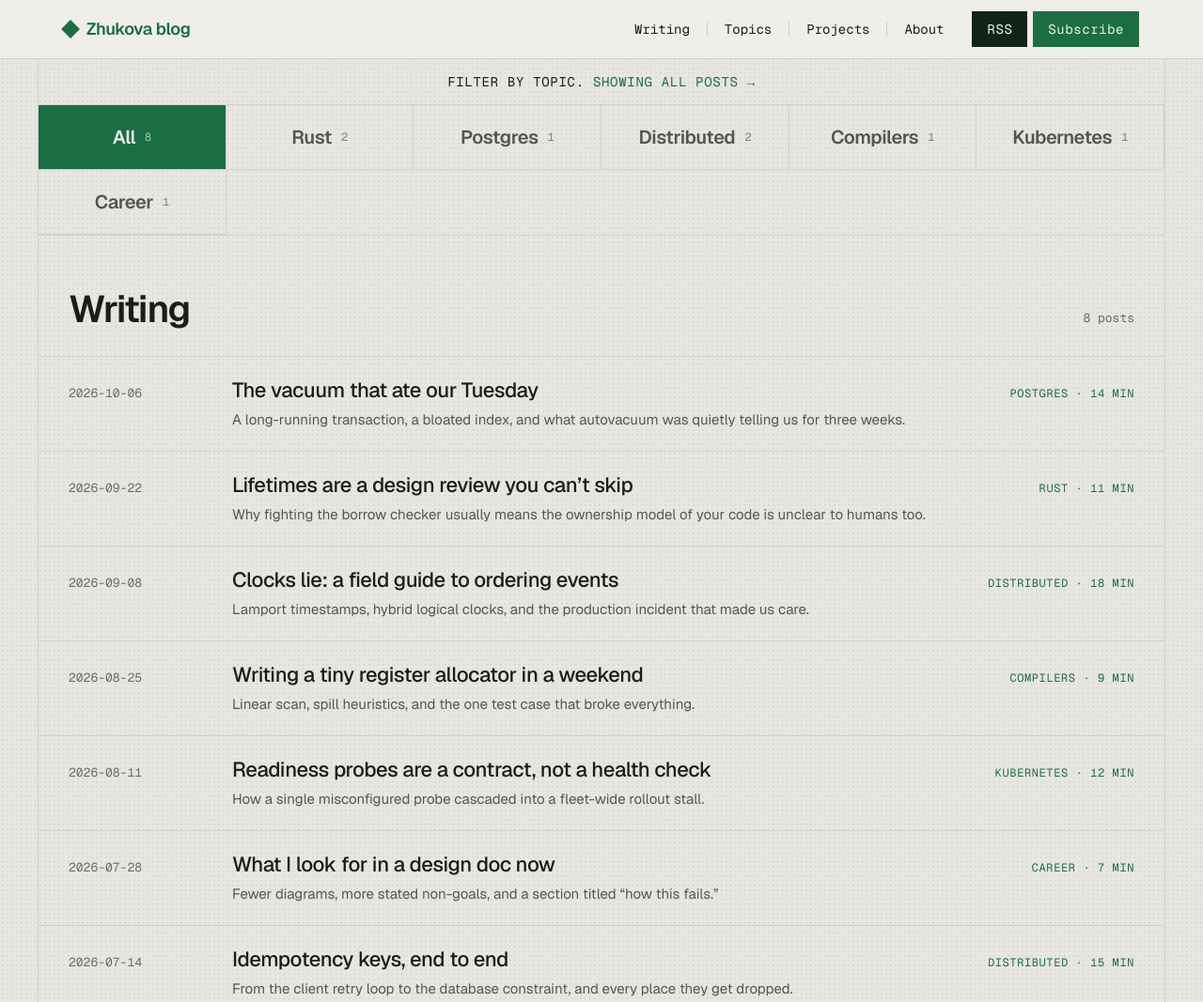
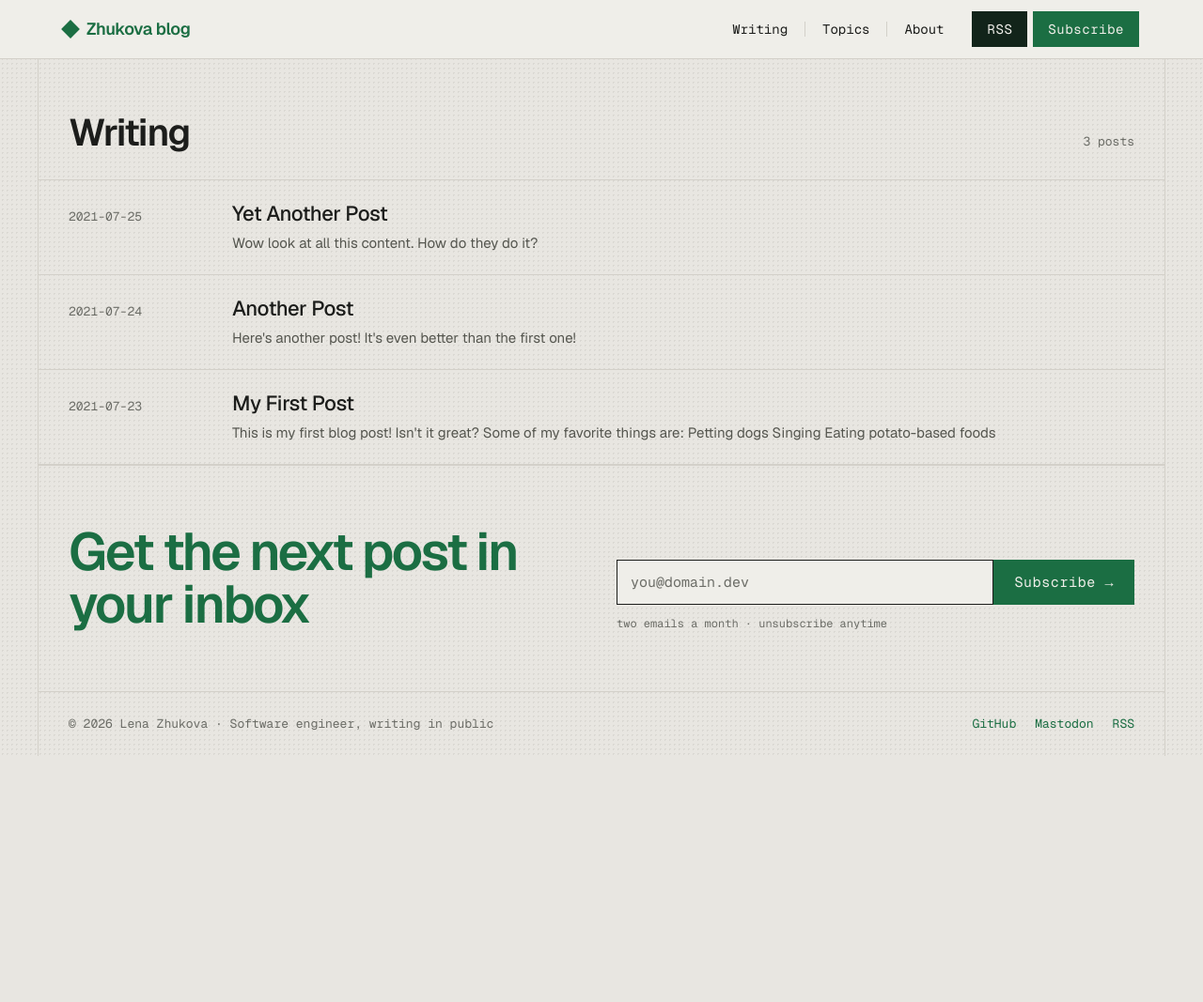
Before and after one commit to zhukovka/zhukovka.github.io, a Gatsby site: page /posts in a window 1280 px wide. Shown: the top 1067 px of the page at 94% size. After the commit the page ends 805 px from the top, so only its background shows below. Built offline with nearby package versions, Linux system fonts and the light colour scheme; Gatsby itself is replaced by a stand-in of ours.

Commit message:
Render MDX posts on the posts and home pages
- Query MDX posts via a shared PostSummary fragment, run from the
  index and posts page queries; PostBrowser takes them as `posts`
- PostListItem and PostCard read GraphQL nodes directly and link to
  /<slug>; remove the sample data in src/data
- Add post page at src/pages/{mdx.frontmatter__slug}.tsx
- Declare optional `tag` and `read` frontmatter fields in gatsby-node.ts
- Point the header "Writing" link at /posts
- Add frontmatter and content to the sample posts in blog/

Co-Authored-By: Claude Sonnet 5.5 <noreply@anthropic.com>

```diff
--- a/blog/post-one.mdx
+++ b/blog/post-one.mdx
@@ -0,0 +1,13 @@
+---
+title: "My First Post"
+date: "2021-07-23"
+slug: "my-first-post"
+---
+
+This is my first blog post! Isn't it *great*?
+
+Some of my **favorite** things are:
+
+* Petting dogs
+* Singing
+* Eating potato-based foods
--- a/blog/post-three.mdx
+++ b/blog/post-three.mdx
@@ -0,0 +1,7 @@
+---
+title: "Another Post"
+date: "2021-07-24"
+slug: "another-post"
+---
+
+Here's another post! It's even better than the first one!
--- a/blog/post-two.mdx
+++ b/blog/post-two.mdx
@@ -0,0 +1,7 @@
+---
+title: "Yet Another Post"
+date: "2021-07-25"
+slug: "yet-another-post"
+---
+
+Wow look at all this content. How do they do it?
--- /dev/null
+++ b/gatsby-node.ts
@@ -0,0 +1,12 @@
+import type { GatsbyNode } from 'gatsby'
+
+// Optional frontmatter fields the design uses. Declaring them keeps GraphQL
+// queries valid even when no post sets them yet.
+export const createSchemaCustomization: GatsbyNode['createSchemaCustomization'] = ({ actions }) => {
+  actions.createTypes(`
+    type MdxFrontmatter {
+      tag: String
+      read: String
+    }
+  `)
+}
--- a/src/components/Header.tsx
+++ b/src/components/Header.tsx
@@ -3,9 +3,8 @@ import { Link } from 'gatsby'
 import { Button } from './Button'
 
 const NAV = [
-  { label: 'Writing', href: '/#writing' },
+  { label: 'Writing', href: '/posts' },
   { label: 'Topics', href: '/#topics' },
-  { label: 'Projects', href: '#' },
   { label: 'About', href: '#' },
 ]
 
--- a/src/components/PostBrowser.tsx
+++ b/src/components/PostBrowser.tsx
@@ -1,23 +1,32 @@
 import React from 'react'
-import { ALL_TOPICS, POSTS, TOPICS } from '../data/posts'
+import { graphql } from 'gatsby'
 import { SectionHeader } from './SectionHeader'
 import { TopicTab } from './TopicTab'
 import { PostListItem } from './PostListItem'
 import { PostCard } from './PostCard'
 
+const ALL_TOPICS = 'All'
+
 interface PostBrowserProps {
   layout?: 'list' | 'grid'
+  posts: ReadonlyArray<Queries.PostSummaryFragment>
 }
 
 /** Topic filter + post feed. Owns the selected-topic state. */
-export function PostBrowser({ layout = 'list' }: PostBrowserProps) {
+export function PostBrowser({ posts, layout = 'list' }: PostBrowserProps) {
   const [topic, setTopic] = React.useState(ALL_TOPICS)
 
-  const posts = topic === ALL_TOPICS ? POSTS : POSTS.filter((p) => p.tag === topic)
-  const countLabel = `${posts.length} ${posts.length === 1 ? 'post' : 'posts'}`
+  const topics = [
+    ALL_TOPICS,
+    ...new Set(posts.flatMap((p) => p.frontmatter?.tag ?? [])),
+  ]
+  const visible =
+    topic === ALL_TOPICS ? posts : posts.filter((p) => p.frontmatter?.tag === topic)
+  const countLabel = `${visible.length} ${visible.length === 1 ? 'post' : 'posts'}`
 
   return (
     <>
+      {topics.length > 1 && (
         <section id="topics" className="scroll-mt-16 border-b border-line">
           <div className="border-b border-line px-6 py-3.5 text-center font-mono text-sm tracking-caps uppercase">
             Filter by topic.{' '}
@@ -26,30 +35,35 @@ export function PostBrowser({ layout = 'list' }: PostBrowserProps) {
             </span>
           </div>
           <div className="grid grid-cols-[repeat(auto-fit,minmax(180px,1fr))]">
-          {TOPICS.map((name) => (
+            {topics.map((name) => (
               <TopicTab
                 key={name}
                 name={name}
-              count={name === ALL_TOPICS ? POSTS.length : POSTS.filter((p) => p.tag === name).length}
+                count={
+                  name === ALL_TOPICS
+                    ? posts.length
+                    : posts.filter((p) => p.frontmatter?.tag === name).length
+                }
                 active={name === topic}
                 onSelect={() => setTopic(name)}
               />
             ))}
           </div>
         </section>
+      )}
 
       <section id="writing" className="scroll-mt-16 border-b border-line">
         <SectionHeader title="Writing" meta={countLabel} />
         {layout === 'list' ? (
           <div className="border-t border-line">
-            {posts.map((p) => (
-              <PostListItem key={p.title} {...p} />
+            {visible.map((post) => (
+              <PostListItem key={post.id} post={post} />
             ))}
           </div>
         ) : (
           <div className="grid grid-cols-[repeat(auto-fill,minmax(300px,1fr))] border-t border-line">
-            {posts.map((p) => (
-              <PostCard key={p.title} {...p} />
+            {visible.map((post) => (
+              <PostCard key={post.id} post={post} />
             ))}
           </div>
         )}
@@ -57,3 +71,18 @@ export function PostBrowser({ layout = 'list' }: PostBrowserProps) {
     </>
   )
 }
+
+/** Shared by the pages that render <PostBrowser>; spread into their page queries. */
+export const postSummaryFragment = graphql`
+  fragment PostSummary on Mdx {
+    id
+    excerpt
+    frontmatter {
+      title
+      date(formatString: "YYYY-MM-DD")
+      slug
+      tag
+      read
+    }
+  }
+`
--- a/src/components/PostCard.tsx
+++ b/src/components/PostCard.tsx
@@ -1,11 +1,12 @@
 import React from 'react'
+import { Link } from 'gatsby'
 import { MonoText } from './MonoText'
-import type { Post } from '../data/posts'
 
-export function PostCard({ date, tag, title, dek }: Post) {
+export function PostCard({ post }: { post: Queries.PostSummaryFragment }) {
+  const { title, date, slug, tag } = post.frontmatter ?? {}
   return (
-    <a
-      href="#"
+    <Link
+      to={`/${slug}`}
       className="flex min-h-60 flex-col gap-3.5 border-r border-b border-line p-7 transition-colors hover:bg-surface"
     >
       <span className="flex justify-between">
@@ -13,7 +14,7 @@ export function PostCard({ date, tag, title, dek }: Post) {
         <MonoText size="xs" caps>{date}</MonoText>
       </span>
       <span className="text-2xl font-medium leading-tight tracking-title text-pretty">{title}</span>
-      <span className="mt-auto text-[15px] leading-normal text-ink-soft text-pretty">{dek}</span>
-    </a>
+      <span className="mt-auto text-[15px] leading-normal text-ink-soft text-pretty">{post.excerpt}</span>
+    </Link>
   )
 }
--- a/src/components/PostListItem.tsx
+++ b/src/components/PostListItem.tsx
@@ -1,21 +1,22 @@
 import React from 'react'
+import { Link } from 'gatsby'
 import { MonoText } from './MonoText'
-import type { Post } from '../data/posts'
 
-export function PostListItem({ date, tag, read, title, dek }: Post) {
+export function PostListItem({ post }: { post: Queries.PostSummaryFragment }) {
+  const { title, date, slug, tag, read } = post.frontmatter ?? {}
   return (
-    <a
-      href="#"
+    <Link
+      to={`/${slug}`}
       className="grid grid-cols-1 items-baseline gap-2 border-b border-line px-8 py-[22px] transition-colors hover:bg-surface md:grid-cols-[minmax(96px,150px)_minmax(0,1fr)_auto] md:gap-6"
     >
       <MonoText>{date}</MonoText>
       <span className="flex flex-col gap-1.5">
         <span className="text-[22px] font-medium leading-tight tracking-title text-pretty">{title}</span>
-        <span className="text-[15px] leading-normal text-ink-soft text-pretty">{dek}</span>
+        <span className="text-[15px] leading-normal text-ink-soft text-pretty">{post.excerpt}</span>
       </span>
       <MonoText size="xs" caps tone="brand" className="whitespace-nowrap">
-        {tag} · {read}
+        {[tag, read].filter(Boolean).join(' · ')}
       </MonoText>
-    </a>
+    </Link>
   )
 }
--- a/src/data/posts.ts
+++ /dev/null
@@ -1,22 +0,0 @@
-export interface Post {
-  date: string
-  tag: string
-  read: string
-  title: string
-  dek: string
-}
-
-export const POSTS: Post[] = [
-  { date: '2026-10-06', tag: 'Postgres', read: '14 min', title: 'The vacuum that ate our Tuesday', dek: 'A long-running transaction, a bloated index, and what autovacuum was quietly telling us for three weeks.' },
-  { date: '2026-09-22', tag: 'Rust', read: '11 min', title: 'Lifetimes are a design review you can’t skip', dek: 'Why fighting the borrow checker usually means the ownership model of your code is unclear to humans too.' },
-  { date: '2026-09-08', tag: 'Distributed', read: '18 min', title: 'Clocks lie: a field guide to ordering events', dek: 'Lamport timestamps, hybrid logical clocks, and the production incident that made us care.' },
-  { date: '2026-08-25', tag: 'Compilers', read: '9 min', title: 'Writing a tiny register allocator in a weekend', dek: 'Linear scan, spill heuristics, and the one test case that broke everything.' },
-  { date: '2026-08-11', tag: 'Kubernetes', read: '12 min', title: 'Readiness probes are a contract, not a health check', dek: 'How a single misconfigured probe cascaded into a fleet-wide rollout stall.' },
-  { date: '2026-07-28', tag: 'Career', read: '7 min', title: 'What I look for in a design doc now', dek: 'Fewer diagrams, more stated non-goals, and a section titled “how this fails.”' },
-  { date: '2026-07-14', tag: 'Distributed', read: '15 min', title: 'Idempotency keys, end to end', dek: 'From the client retry loop to the database constraint, and every place they get dropped.' },
-  { date: '2026-06-30', tag: 'Rust', read: '10 min', title: 'Async cancellation is a footgun with a manual', dek: 'Dropping a future mid-await, and the invariants that silently stop holding.' },
-]
-
-export const ALL_TOPICS = 'All'
-
-export const TOPICS = [ALL_TOPICS, 'Rust', 'Postgres', 'Distributed', 'Compilers', 'Kubernetes', 'Career']
--- a/src/pages/index.tsx
+++ b/src/pages/index.tsx
@@ -1,19 +1,29 @@
 import React from 'react'
-import type { HeadFC, PageProps } from 'gatsby'
+import { graphql, type HeadFC, type PageProps } from 'gatsby'
 import Layout from '../components/layout'
 import Seo from '../components/seo'
 import { Hero } from '../components/Hero'
 import { PostBrowser } from '../components/PostBrowser'
 import { NewsletterPanel } from '../components/NewsletterPanel'
 
-const IndexPage: React.FC<PageProps> = () => (
+const IndexPage: React.FC<PageProps<Queries.IndexPageQuery>> = ({ data }) => (
   <Layout pageTitle="Home Page">
     <Hero />
-    <PostBrowser />
+    <PostBrowser posts={data.allMdx.nodes} />
     <NewsletterPanel />
   </Layout>
 )
 
 export default IndexPage
 
+export const query = graphql`
+  query IndexPage {
+    allMdx(sort: { frontmatter: { date: DESC } }) {
+      nodes {
+        ...PostSummary
+      }
+    }
+  }
+`
+
 export const Head: HeadFC = () => <Seo title="Home Page" />
--- a/src/pages/posts.tsx
+++ b/src/pages/posts.tsx
@@ -1,17 +1,27 @@
 import React from 'react'
-import type { HeadFC, PageProps } from 'gatsby'
+import { graphql, type HeadFC, type PageProps } from 'gatsby'
 import Layout from '../components/layout'
 import Seo from '../components/seo'
 import { PostBrowser } from '../components/PostBrowser'
 import { NewsletterPanel } from '../components/NewsletterPanel'
 
-const PostsPage: React.FC<PageProps> = () => (
+const PostsPage: React.FC<PageProps<Queries.PostsPageQuery>> = ({ data }) => (
   <Layout pageTitle="Posts">
-    <PostBrowser />
+    <PostBrowser posts={data.allMdx.nodes} />
     <NewsletterPanel />
   </Layout>
 )
 
 export default PostsPage
 
+export const query = graphql`
+  query PostsPage {
+    allMdx(sort: { frontmatter: { date: DESC } }) {
+      nodes {
+        ...PostSummary
+      }
+    }
+  }
+`
+
 export const Head: HeadFC = () => <Seo title="Posts" />
--- /dev/null
+++ b/src/pages/{mdx.frontmatter__slug}.tsx
@@ -0,0 +1,36 @@
+import React from 'react'
+import { graphql, type HeadFC, type PageProps } from 'gatsby'
+import Layout from '../components/layout'
+import Seo from '../components/seo'
+import { MonoText } from '../components/MonoText'
+
+const PostPage: React.FC<PageProps<Queries.PostPageQuery>> = ({ data, children }) => (
+  <Layout pageTitle={data.mdx?.frontmatter?.title ?? 'Post'}>
+    <article className="border-b border-line px-8 pt-16 pb-12">
+      <MonoText>{data.mdx?.frontmatter?.date}</MonoText>
+      <h1 className="mt-3 mb-10 text-[clamp(36px,5vw,64px)] leading-none font-semibold tracking-display text-brand text-balance">
+        {data.mdx?.frontmatter?.title}
+      </h1>
+      <div className="flex max-w-[680px] flex-col gap-4 text-[17px] leading-[1.7] text-ink-soft [&_li]:ml-5 [&_li]:list-disc [&_strong]:text-ink">
+        {children}
+      </div>
+    </article>
+  </Layout>
+)
+
+export default PostPage
+
+export const query = graphql`
+  query PostPage($id: String) {
+    mdx(id: { eq: $id }) {
+      frontmatter {
+        title
+        date(formatString: "YYYY-MM-DD")
+      }
+    }
+  }
+`
+
+export const Head: HeadFC<Queries.PostPageQuery> = ({ data }) => (
+  <Seo title={data.mdx?.frontmatter?.title ?? 'Post'} />
+)
```
Lines whose indentation alone changed are shown as unchanged.
